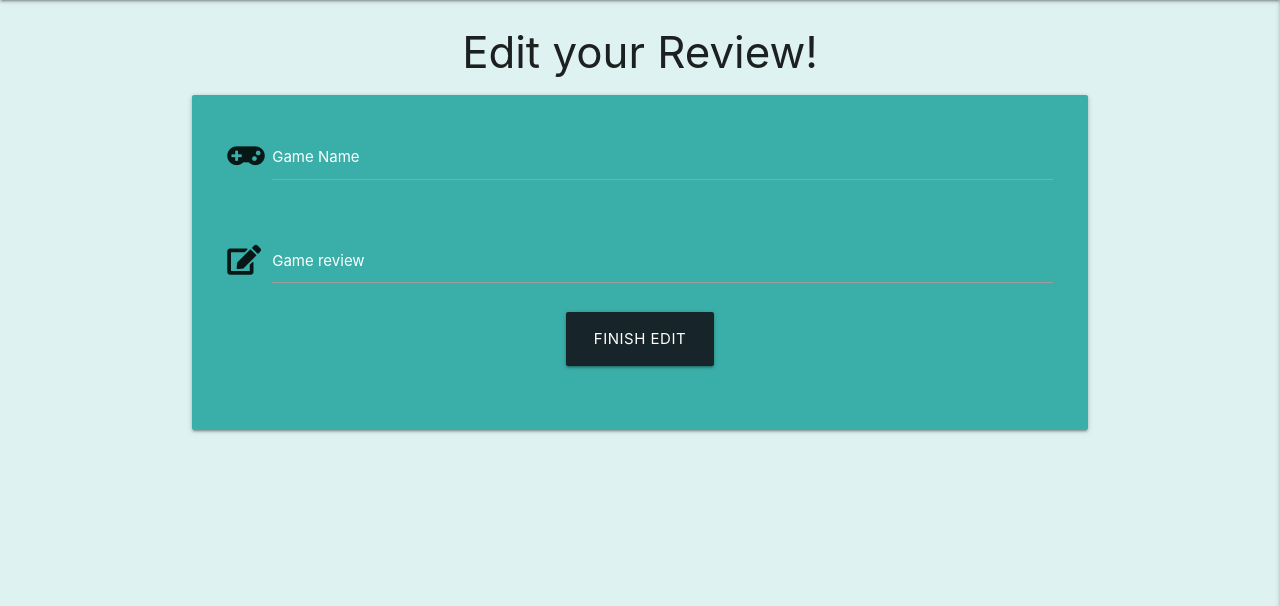
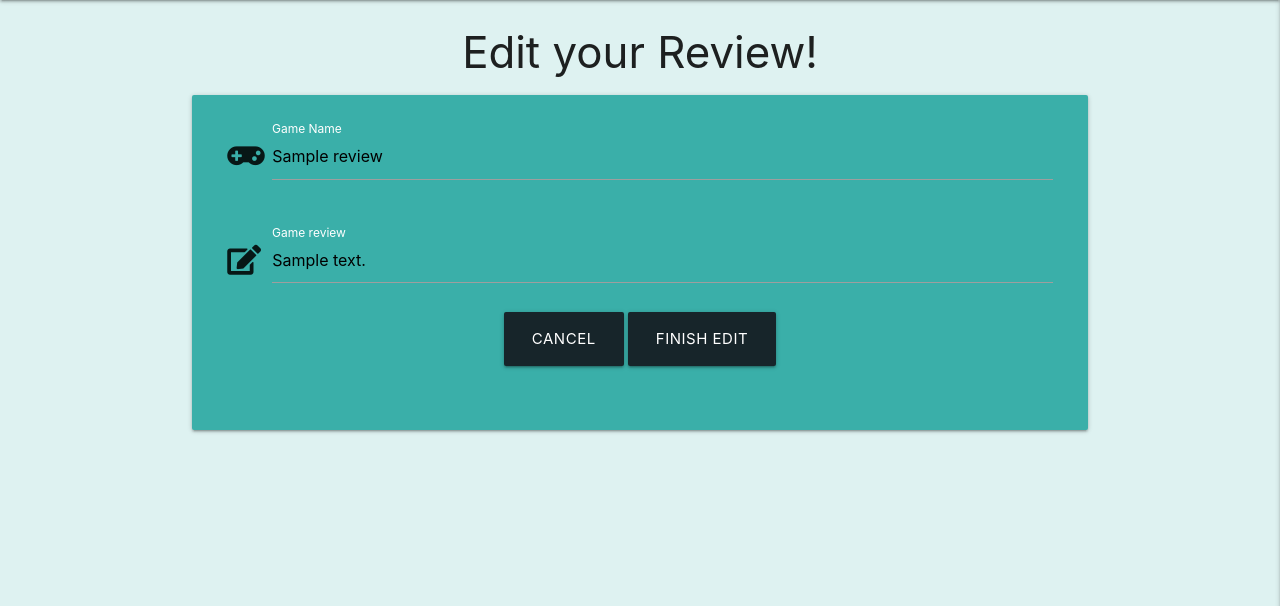
Before and after one commit to Code-Institute-Submissions/milestone-97, a Flask app: template templates/edit_review.html in a window 1280 px wide. Shown: the part 64-670 px from the top of the page. Run offline with Flask 2, Linux system fonts and the light colour scheme; the template is opened without the code that fills it: most values are stand-ins (such as "Sample title", 1, 10 or a date in 2020); some libraries are stand-ins or nearby versions.

Commit message:
bound data to the edit review form, also added canel button on edit review that brings user back to reviews

```diff
--- a/templates/edit_review.html
+++ b/templates/edit_review.html
@@ -8,7 +8,7 @@
             <div class="row">
                 <div class="input-field col s12">
                     <i class="fas fa-gamepad prefix"></i>
-                    <input id="game_name" name="game_name"
+                    <input id="game_name" name="game_name" value="{{ review.game_name }}"
                         pattern="^[a-zA-Z0-9]{3,30}" type="text" class="validate" required>
                     <label for="game_name" class="white-text">Game Name</label>
                 </div>
@@ -17,11 +17,14 @@
                 <div class="input-field col s12">
                     <i class="fas fa-edit prefix"></i>
                     <textarea id="game_review" name="game_review" class="materialize-textarea validate"
-                        minlength="10" maxlength="250" required></textarea>
+                        minlength="10" maxlength="250" required>{{ review.game_review }}</textarea>
                     <label for="game_review" class="white-text">Game review</label>
                 </div>
                 <div class="row">
                     <div class="col s12 center-align">
+                        <a href="{{ url_for('get_reviews') }}" class="btn-large">
+                            Cancel
+                        </a>
                         <button type="submit" class="btn-large">
                             Finish Edit
                         </button>
```
Also changed, not shown: templates/add_review.html (line endings or trailing spaces).
